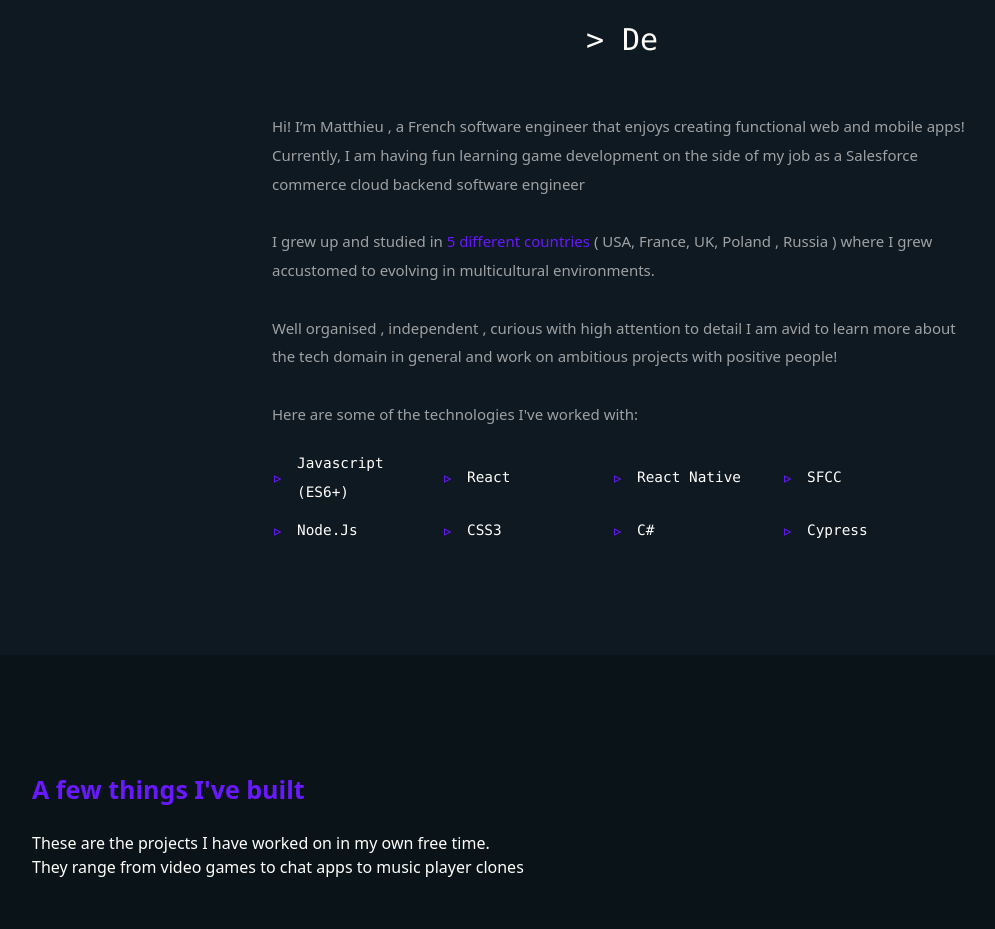
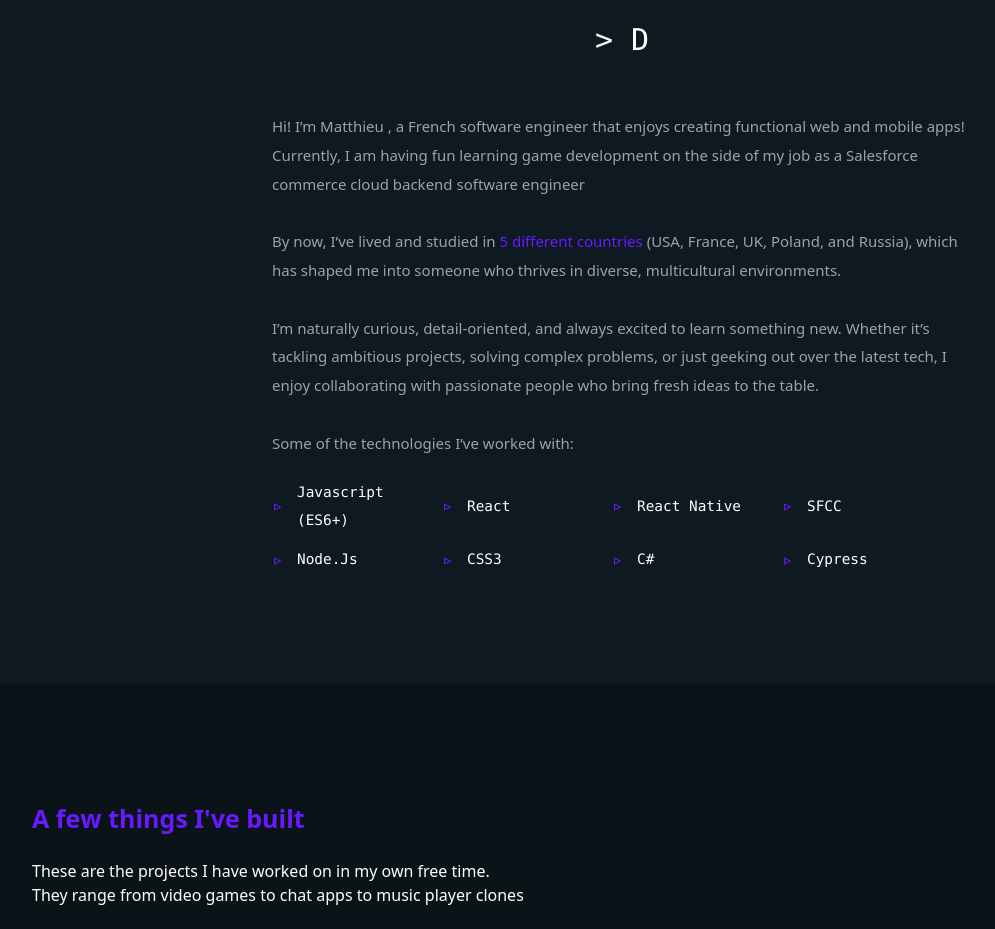
Before and after one commit to Matthieu114/Portfolio-Website, a React (Create React App) app: page / in a window 1280 px wide. Shown: the part 1188-2117 px from the top of the page, without its empty margins (18-1013 px from the left). Built offline with nearby package versions, Linux system fonts and the light colour scheme; a web font is replaced by a local one.

Commit message:
fix description that is too cv like and change folder structure for screens -- need to finish it all the way

```diff
--- a/src/screens/AboutMe.jsx
+++ b/src/screens/AboutMe.jsx
@@ -30,7 +30,7 @@ const AboutMe = () => {
     return {
       root: null,
       rootMargin: '0px 150px 0px 150px',
-      threshold: 0.1
+      threshold: 0.1,
     };
   }, []);
 
@@ -43,7 +43,7 @@ const AboutMe = () => {
       backSpeed: 100,
       showCursor: false,
       smartBackspace: true,
-      loop: true
+      loop: true,
     });
     return () => {
       typed.destroy();
@@ -74,37 +74,39 @@ const AboutMe = () => {
   }, [targetRefDesc, options]);
 
   return (
-    <section className='about-root' id='about'>
+    <section className="about-root" id="about">
       <div className={`about-left-ctn ${!isImgVisible ? 'about-hidden' : 'fade-in'}`} ref={targetRefImg}>
-        <div className='hero-img-ctn'>
-          <img src={img} alt='myself' />
+        <div className="hero-img-ctn">
+          <img src={img} alt="myself" />
         </div>
       </div>
       <div className={`about-right-ctn ${!isDescVisible ? 'about-slide' : 'slide-in'}`} ref={targetRefDesc}>
-        <h1 className='about-me-header ' data-about-me='heading'>
+        <h1 className="about-me-header " data-about-me="heading">
           {'About Me'.split('').map((char, index) => (
             <span key={index}>{char === ' ' ? '\u00A0' : char}</span>
           ))}
         </h1>
-        <div className='typed-container' data-about-me='typed'>
-          <p className='typed-section'>
+        <div className="typed-container" data-about-me="typed">
+          <p className="typed-section">
             {'>'} <span ref={el}></span>
           </p>
         </div>
-        <div className='about-description' data-about-me='description'>
-          Hi! I’m Matthieu , a French software engineer that enjoys creating functional web and mobile apps! Currently, I am
-          having fun learning game development on the side of my job as a Salesforce commerce cloud backend software engineer{' '}
-          <br />
-          <br /> I grew up and studied in{' '}
-          <span style={{ color: colors.fandagoPink, fontWeight: 500 }}> 5 different countries</span> ( USA, France, UK,
-          Poland , Russia ) where I grew accustomed to evolving in multicultural environments. <br />
-          <br />
-          Well organised , independent , curious with high attention to detail I am avid to learn more about the tech domain
-          in general and work on ambitious projects with positive people!
+        <div className="about-description" data-about-me="description">
+          Hi! I’m Matthieu , a French software engineer that enjoys creating functional web and mobile apps! Currently,
+          I am having fun learning game development on the side of my job as a Salesforce commerce cloud backend
+          software engineer <br />
+          <br /> By now, I’ve lived and studied in{' '}
+          <span style={{ color: colors.fandagoPink, fontWeight: 500 }}>5 different countries</span> (USA, France, UK,
+          Poland, and Russia), which has shaped me into someone who thrives in diverse, multicultural environments.{' '}
           <br />
           <br />
-          Here are some of the technologies I've worked with:
-          <ul className='skills-list' data-about-me='skills'>
+          I’m naturally curious, detail-oriented, and always excited to learn something new. Whether it’s tackling
+          ambitious projects, solving complex problems, or just geeking out over the latest tech, I enjoy collaborating
+          with passionate people who bring fresh ideas to the table.
+          <br />
+          <br />
+          Some of the technologies I’ve worked with:
+          <ul className="skills-list" data-about-me="skills">
             <li>Javascript (ES6+)</li>
             <li>React </li>
             <li>React Native </li>
--- a/src/screens/MainPage.jsx
+++ b/src/screens/MainPage.jsx
@@ -3,12 +3,12 @@ import { Outlet } from 'react-router-dom';
 import LandingPage from './LandingPage';
 import AboutMe from './AboutMe';
 import PersonalProjects from './personal_projects/PersonalProjects';
-import MyExperiences from './MyExperiences';
+import MyExperiences from './professional_experiences/MyExperiences';
 import Contact from './contact_me/Contact';
 
 const MainPage = () => {
   return (
-    <div className='main-root'>
+    <div className="main-root">
       <LandingPage />
       <AboutMe />
       <PersonalProjects />
```
Also changed, not shown: src/screens/personal_projects/PersonalProjects.jsx (+14 -14 lines), src/screens/professional_experiences/MyExperiences.jsx (renamed from src/screens/MyExperiences.jsx, +5 -5 lines), src/screens/professional_experiences/components/Experience.jsx (renamed from src/components/Experience.jsx).
